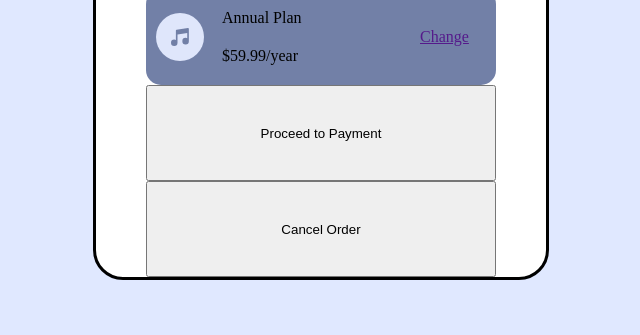
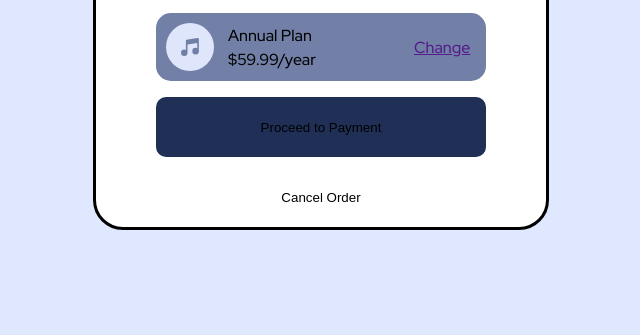
Before and after one commit to MatthewT95/order-summary-component-main, a plain HTML site: page index.html in a window 1280 px wide. Shown: the part 481-816 px from the top of the page, without its empty margins (319-959 px from the left). Drawn offline with Linux system fonts and the light colour scheme.

Commit message:
completed project

```diff
--- a/index.html
+++ b/index.html
@@ -5,6 +5,7 @@
   <meta name="viewport" content="width=device-width, initial-scale=1.0"> <!-- displays site properly based on user's device -->
   <link rel="icon" type="image/png" sizes="32x32" href="./images/favicon-32x32.png">
   <link rel="stylesheet" href="style.css">
+  <link href="https://fonts.googleapis.com/css2?family=Red+Hat+Display:wght@500;700;900&display=swap" rel="stylesheet">
   <title>Frontend Mentor | Order summary card</title>
 </head>
 <body>
--- a/style.css
+++ b/style.css
@@ -1,3 +1,7 @@
+h1,p {
+    margin: 0;
+}
+
 body {
     display: flex;
     justify-content: center;
@@ -11,13 +15,13 @@ body {
 
 .order-summary-card{
     width: 450px;
-    height: 700px;
+    height: 600px;
     border-radius: 30px;
     background-color: white;
     border: solid;
     display:grid;
     grid-template-columns: 50px 1fr 50px;
-    grid-template-rows: repeat(6,1fr);
+    grid-template-rows: 250px 30px 1fr 80px 60px 60px;
     grid-template-areas:
     "card-picture card-picture card-picture"
     ". card-title ."
@@ -25,7 +29,14 @@ body {
     ". plan-options ."
     ". payment-btn ."
     ". cancel-btn .";
+    grid-gap:10px;
     overflow: hidden;
+    font-family: "Red Hat Display";
+}
+
+.order-summary-card button{
+    outline: none;
+    border: none;
 }
 
 .card-image{
@@ -42,6 +53,7 @@ body {
     grid-area: promotion-msg;
     text-align: center;
     padding: 0 30px;
+    vertical-align: middle;
 }
 
 .plan-card{
@@ -55,6 +67,7 @@ body {
     "Icon plan-pricing select-link";
     border-radius: 15px;
     background-color: hsl(224, 23%, 55%);
+    align-self: center;
 }
 
 .plan-card .plan-icon{
@@ -79,10 +92,14 @@ body {
 
 .payment-btn{
     grid-area: payment-btn;
+    background-color: hsl(223, 47%, 23%);
+    border-radius: 10px;
 }
 
 .cancel-btn{
     grid-area: cancel-btn;
+    background-color: white;
+    border-radius: 10px;
 }
 
 @media (max-width:600px)
```
